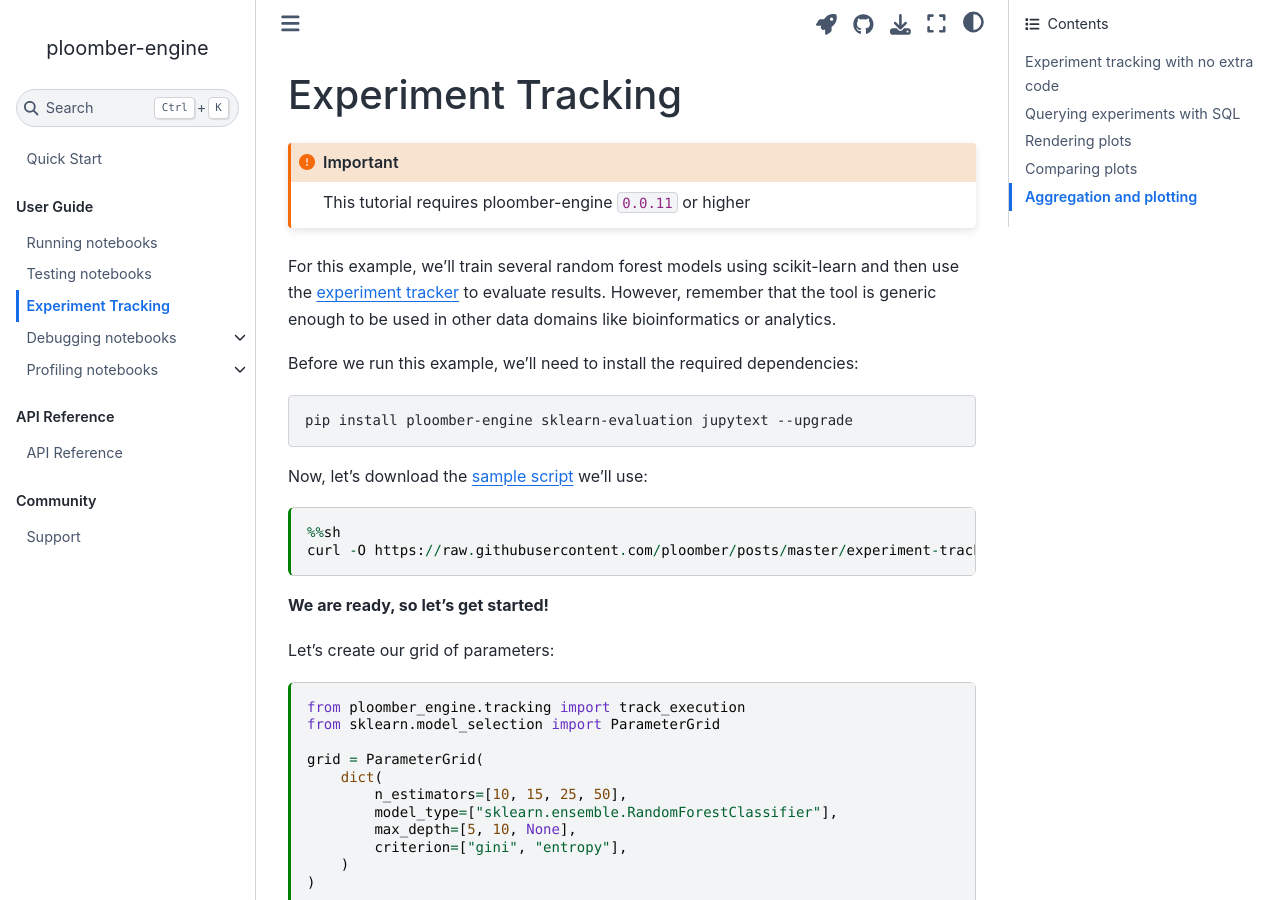
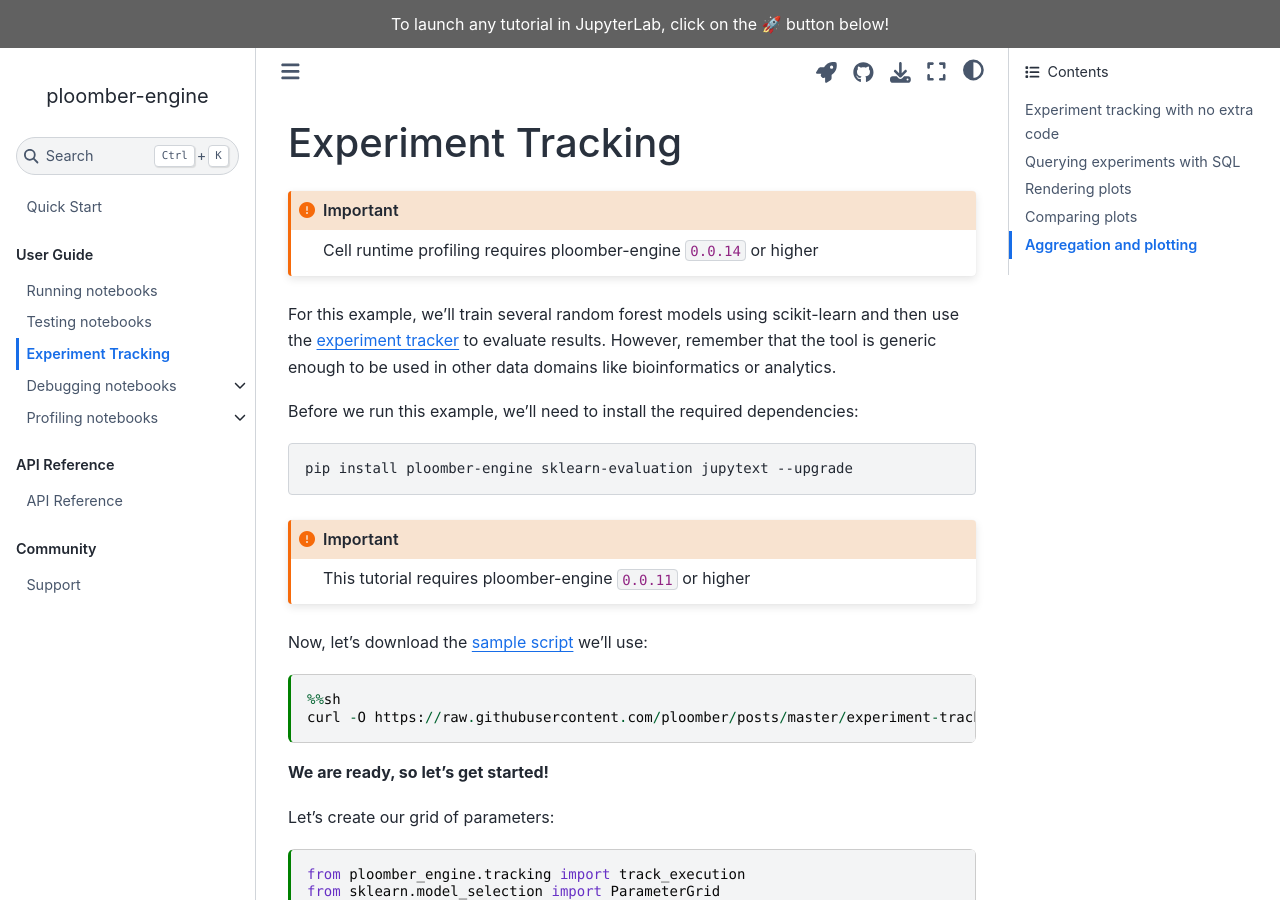
Before and after one commit to ploomber/ploomber-engine, a Jupyter Book: the page built from doc/user-guide/tracking.md, in a window 1280 px wide and 900 px high. Built offline with Jupyter Book 1.0.4 settings and Sphinx 7.4.7 and the Sphinx Book theme 1.1.4, drawn with Linux system fonts in a browser that asks for light colours.

Commit message:
adds hint on binder

````diff
--- a/doc/_config.yml
+++ b/doc/_config.yml
@@ -34,6 +34,7 @@
   use_issues_button: true
   use_repository_button: true
   extra_navbar: Join us on <a href="https://ploomber.io/community/">Slack!</a>
+  announcement: To launch any tutorial in JupyterLab, click on the 🚀 button below!
 
 sphinx:
   fail_on_warning: true
--- a/doc/user-guide/tracking.md
+++ b/doc/user-guide/tracking.md
@@ -15,10 +15,8 @@
 
 # Experiment Tracking
 
-+++
-
 ```{important}
-This tutorial requires ploomber-engine `0.0.11` or higher
+Cell runtime profiling requires ploomber-engine `0.0.14` or higher
 ```
 
 +++
@@ -32,6 +30,11 @@
 ```bash
 pip install ploomber-engine sklearn-evaluation jupytext --upgrade
 ```
+
+```{important}
+This tutorial requires ploomber-engine `0.0.11` or higher
+```
+
 
 +++
 
````
Also changed, not shown: doc/user-guide/profiling/runtime.md (+2 -2 lines).
